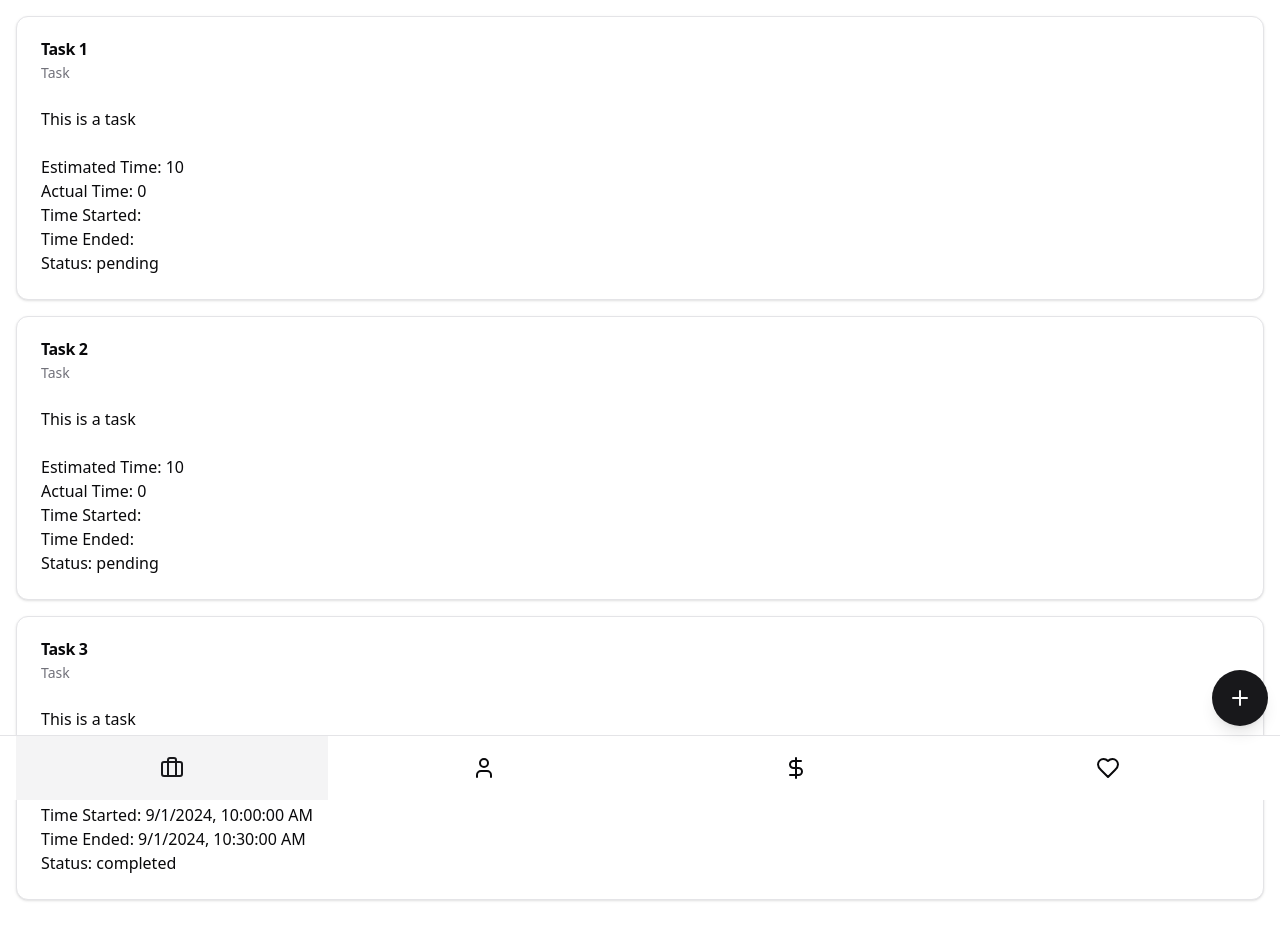
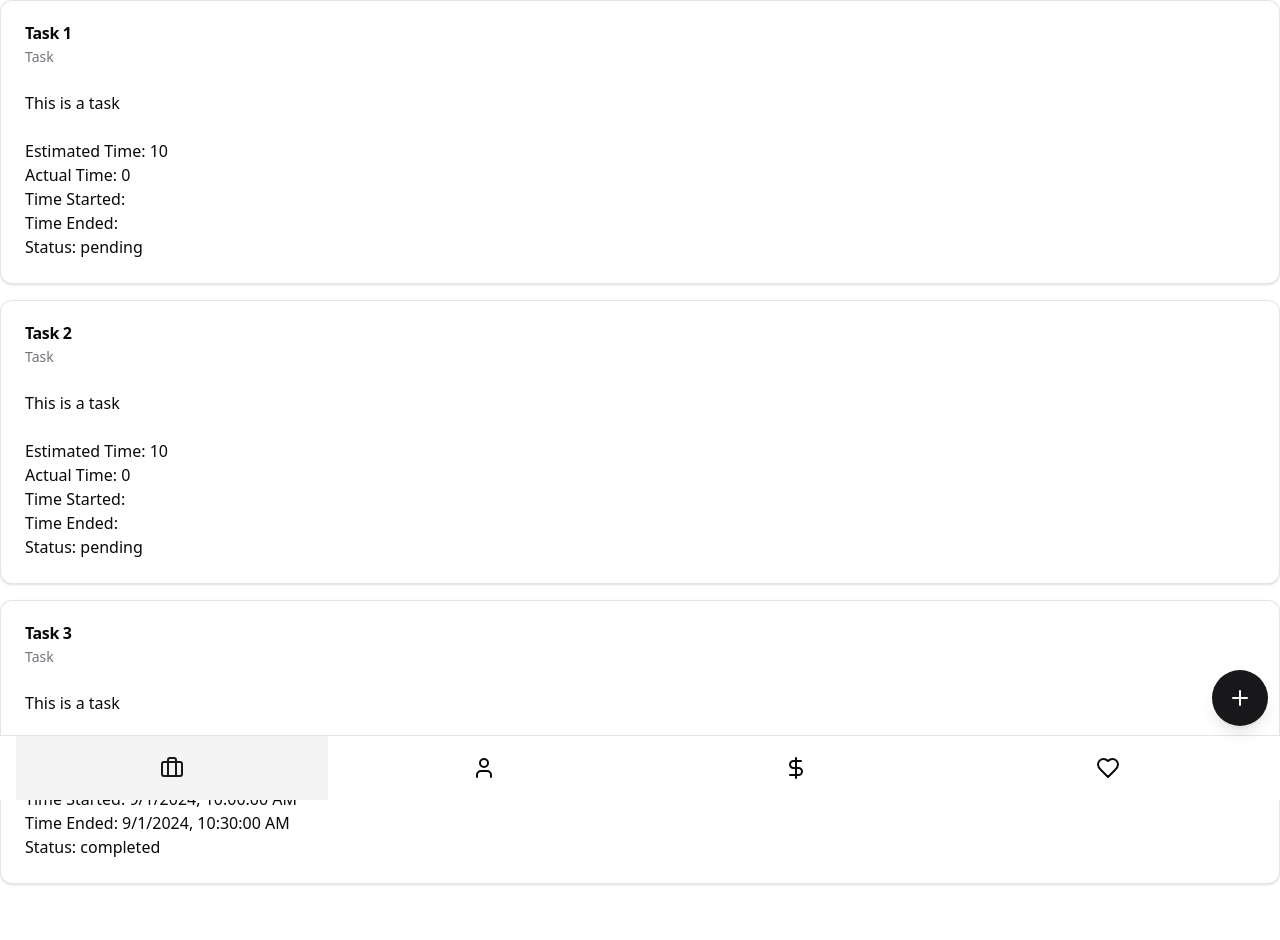
Before and after one commit to matiasbaldanza/lifetracker_v0_front, a React (Vite) app: page /work in a window 1280 px wide. Shown: the top 940 px of the page. Before the commit the page ends 916 px from the top, so only its background shows below. Built offline with nearby package versions, Linux system fonts and the light colour scheme.

Commit message:
fix: BottomNav covered the last part of the content

```diff
--- a/src/components/BottomNav.tsx
+++ b/src/components/BottomNav.tsx
@@ -9,7 +9,7 @@ export default function BottomNav() {
 
   return (
     <div className="fixed bottom-0 left-0 right-0 border-t bg-background border-border">
-      <nav className="relative flex items-center justify-around h-16 px-4">
+      <nav className="flex items-center justify-around h-16 px-4">
         {navItems.map(({ icon: Icon, label, path }) => (
           <Button
             key={path}
--- a/src/components/Layout.tsx
+++ b/src/components/Layout.tsx
@@ -7,13 +7,11 @@ interface LayoutProps {
 
 const Layout: React.FC<LayoutProps> = ({ children }) => {
   return (
-    <div className="flex flex-col min-h-screen">
-      <main className="flex-grow p-4">
+    <div className="grid grid-rows-[1fr_auto] min-h-screen">
+      <main className="pb-16 overflow-auto"> {/* Added pb-16 */}
         {children}
       </main>
-      <footer>
-        <BottomNav />
-      </footer>
+      <BottomNav />
     </div>
   )
 }
```
